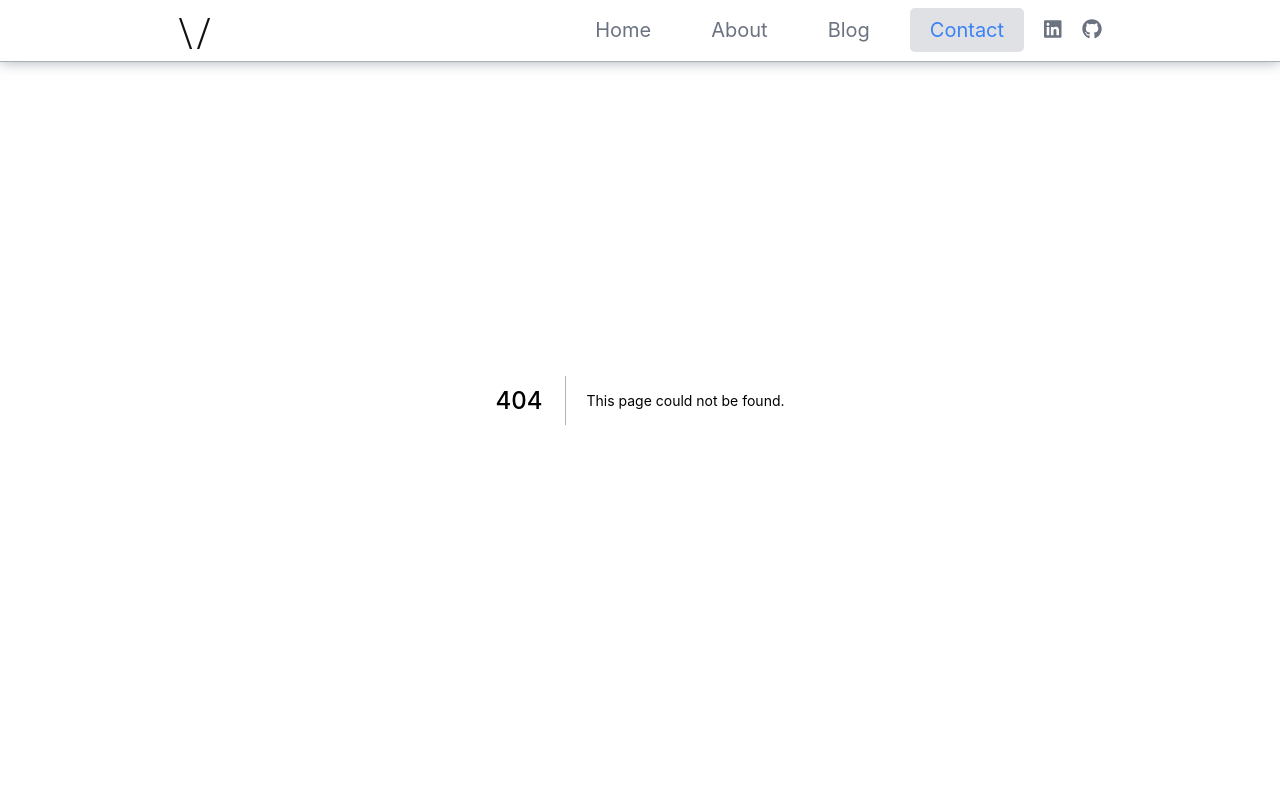
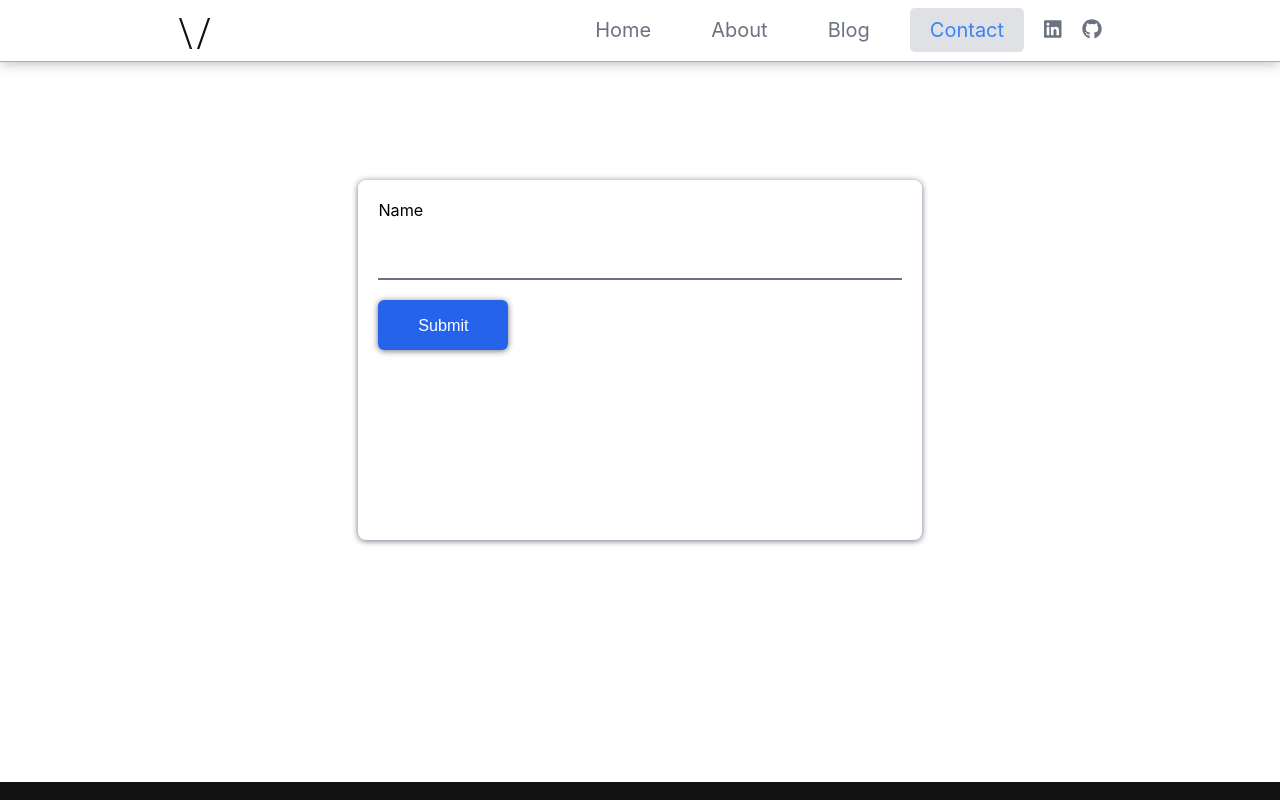
Before and after one commit to raglandc/vidal-production, a Next.js app: page /contact in a window 1280 px wide. Before the commit this address had no page. Shown: the top 800 px of the page. Built offline with nearby package versions, Linux system fonts and the light colour scheme.

Commit message:
creating basic contact page setup

```diff
--- /dev/null
+++ b/components/sections/ContactPageSections/ContactFormSection.module.css
@@ -0,0 +1,6 @@
+.contactFormSectionContainer {
+  width: 100%;
+  height: 90vh;
+  display: flex;
+  align-items: center;
+}
--- /dev/null
+++ b/components/sections/ContactPageSections/ContactFormSection.tsx
@@ -0,0 +1,17 @@
+//library
+
+//local
+import ContactForm from "./contactPageComponents/ContactForm";
+
+//styles
+import styles from "./ContactFormSection.module.css";
+
+const ContactFormSection = () => {
+  return (
+    <div className={styles.contactFormSectionContainer}>
+      <ContactForm />
+    </div>
+  );
+};
+
+export default ContactFormSection;
--- /dev/null
+++ b/components/sections/ContactPageSections/contactPageComponents/ContactForm.module.css
@@ -0,0 +1,45 @@
+.formContainer {
+  font-size: 1.62rem;
+  background: #fff;
+  box-shadow: 0rem 0.1rem 0.618rem #6b7280;
+  border-radius: 8px;
+  min-height: 50%;
+  width: 80%;
+  margin: 0 auto;
+  display: flex;
+  flex-direction: column;
+  padding: 2rem;
+}
+
+.formLabel {
+  margin-bottom: 1rem;
+}
+
+.formInput {
+  height: 5rem;
+  border: none;
+  border-bottom: 2px solid #6b7280;
+  margin-bottom: 1rem;
+}
+
+.formButton {
+  width: 13rem;
+  height: 5rem;
+  border: none;
+  margin: 1rem 0;
+  border-radius: 6.18px;
+  font-size: 1.618rem;
+  color: #fff;
+  background-color: #2563eb;
+  box-shadow: 0rem 0.1rem 0.618rem #6b7280;
+}
+
+.formButton:hover {
+  background-color: #3b82f6;
+  box-shadow: 0rem 0.2rem 0.886rem #6b7280;
+  cursor: pointer;
+  transition: all 100ms ease-out;
+}
+.formButton:active {
+  box-shadow: 0rem 0.06rem 0.618rem #6b7280;
+}
--- /dev/null
+++ b/components/sections/ContactPageSections/contactPageComponents/ContactForm.tsx
@@ -0,0 +1,60 @@
+//library
+import { useFormik } from "formik";
+import * as Yup from "yup";
+
+//type
+interface MyFormValues {
+  name: string;
+  email: string;
+  message: string;
+}
+
+//styles
+import styles from "./ContactForm.module.css";
+
+const ContactForm = () => {
+  const formik = useFormik({
+    initialValues: {
+      name: "",
+      email: "",
+      message: "",
+    },
+    validationSchema: Yup.object({
+      name: Yup.string()
+        .min(1, "Please enter your full name")
+        .max(20, "Must be 20 characters or less")
+        .required("Required"),
+      email: Yup.string().email("Invalid email adress").required("Required"),
+      message: Yup.string()
+        .min(1, "Please describe how Vidal can help you")
+        .required("Required"),
+    }),
+    onSubmit: (values) => {
+      console.log(values);
+    },
+  });
+
+  return (
+    <form className={styles.formContainer} onSubmit={formik.handleSubmit}>
+      <label className={styles.formLabel} htmlFor="name">
+        Name
+      </label>
+      <input
+        className={styles.formInput}
+        id="name"
+        name="name"
+        type="text"
+        onChange={formik.handleChange}
+        value={formik.values.name}
+      />
+      {formik.touched.name && formik.errors.name ? (
+        <div className={styles.errorMessage}>{formik.errors.name}</div>
+      ) : null}
+      <button className={styles.formButton} type="submit">
+        Submit
+      </button>
+    </form>
+  );
+};
+
+export default ContactForm;
--- a/package.json
+++ b/package.json
@@ -15,6 +15,7 @@
     "@fortawesome/react-fontawesome": "^0.1.15",
     "@react-spring/web": "^9.2.4",
     "@reduxjs/toolkit": "^1.6.1",
+    "formik": "^2.2.9",
     "gray-matter": "^4.0.3",
     "markdown-to-jsx": "^7.1.3",
     "mongodb": "^4.1.1",
@@ -23,7 +24,8 @@
     "react-dom": "17.0.2",
     "react-intersection-observer": "^8.32.0",
     "react-redux": "^7.2.4",
-    "react-transition-group": "^4.4.2"
+    "react-transition-group": "^4.4.2",
+    "yup": "^0.32.9"
   },
   "devDependencies": {
     "@types/react": "17.0.15",
--- /dev/null
+++ b/pages/contact.tsx
@@ -0,0 +1,12 @@
+//local
+import ContactFormSection from "../components/sections/ContactPageSections/ContactFormSection";
+
+const ContactPage = () => {
+  return (
+    <>
+      <ContactFormSection />
+    </>
+  );
+};
+
+export default ContactPage;
```
Also changed, not shown: 1 other file (tests, documents, lock files or other folders).
